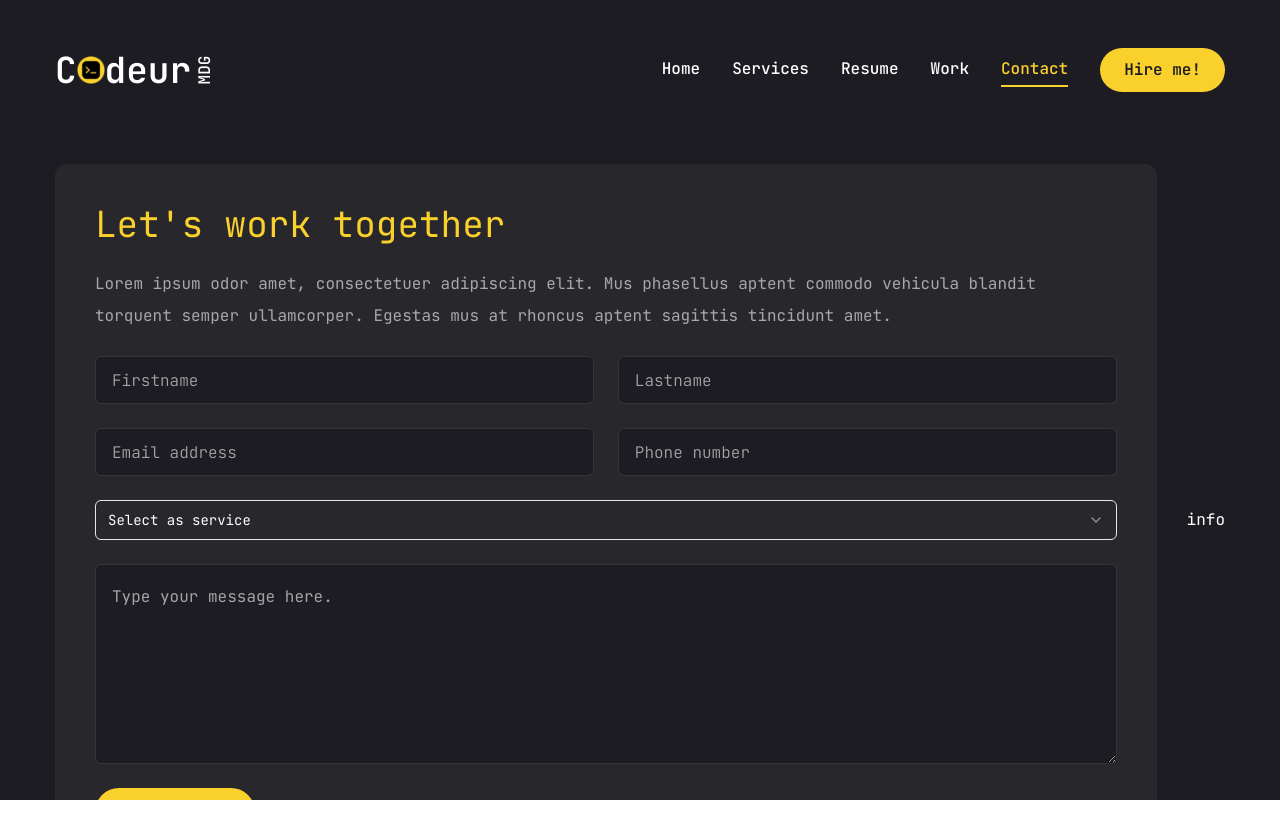
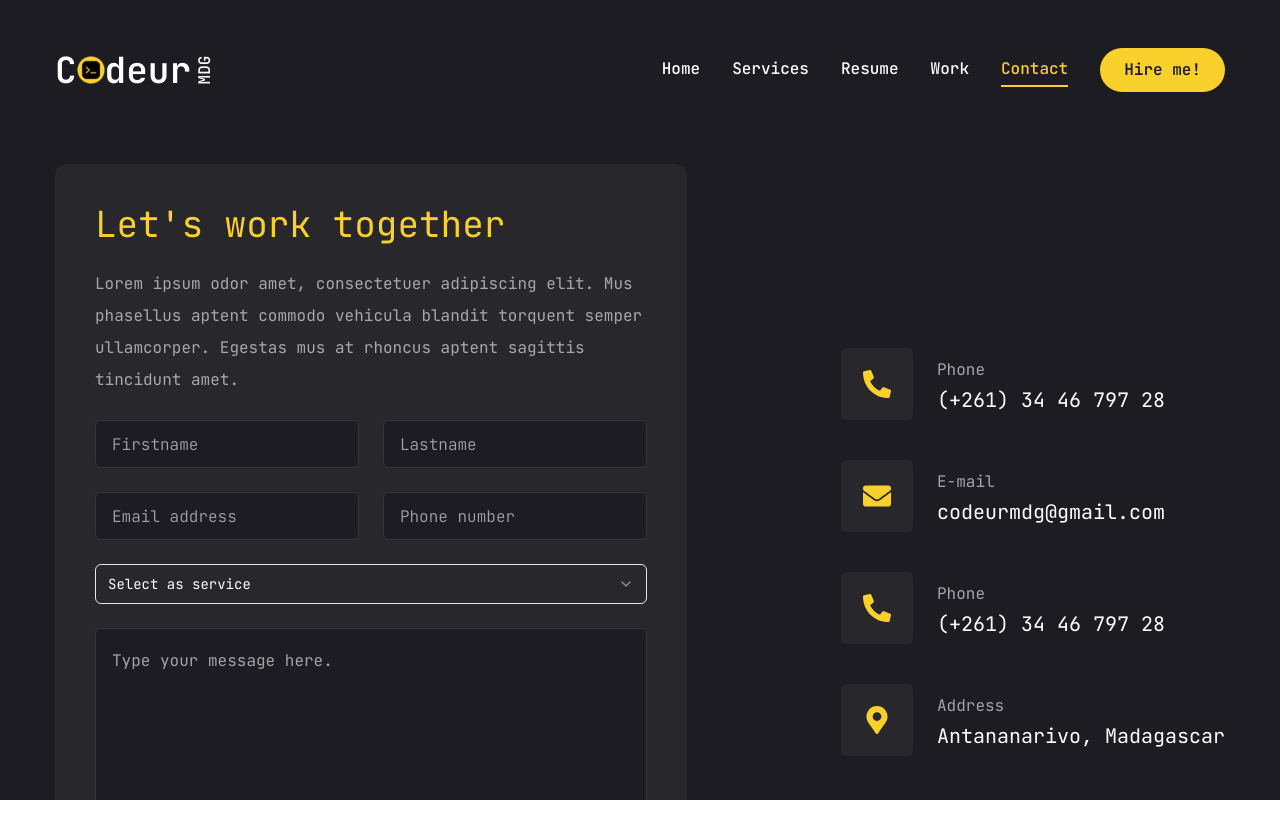
Before and after one commit to codeurMDG/codeur-portfolio, a Next.js app: page /contact in a window 1280 px wide. Shown: the top 838 px of the page. Built offline with nearby package versions, Linux system fonts and the light colour scheme.

Commit message:
Feat: add info components in contact page

```diff
--- a/app/contact/page.jsx
+++ b/app/contact/page.jsx
@@ -28,7 +28,7 @@
 			<div className="container mx-auto">
 				<div className="flex flex-col xl:flex-row gap-[30px]">
 					{/* form */}
-					<div className="xl:h-[54%] order-2 xl:order-none">
+					<div className="xl:w-[54%] order-2 xl:order-none">
 						<form className="flex flex-col gap-6 p-10 bg-[#27272c] rounded-xl">
 							<h3 className="text-4xl text-accent">Let&apos;s work together</h3>
 							<p className="text-white/60">Lorem ipsum odor amet, consectetuer adipiscing elit. Mus phasellus aptent commodo vehicula blandit torquent semper ullamcorper. Egestas mus at rhoncus aptent sagittis tincidunt amet.</p>
@@ -48,7 +48,7 @@
 									<SelectGroup>
 										<SelectLabel>Select a service</SelectLabel>
 										<SelectItem value="front">Frontend </SelectItem>
-										<SelectItem value="wordpress">Wordpress development</SelectItem>
+										<SelectItem value="wordpress">Wordpress</SelectItem>
 										<SelectItem value="seo">SEO</SelectItem>
 									</SelectGroup>
 								</SelectContent>
@@ -61,7 +61,19 @@
 					</div>
 					{/* info */}
 					<div className="flex-1 flex items-center xl:justify-end order-1 xl:order-none mb-8 xl:mb-0">
-						info
+						<ul className="flex flex-col gap-10">
+							{info.map((item, index) => {
+								return <li key={index} className="flex items-center gap-6">
+									<div className="w-[52px] h-[52px] xl:w-[72px] xl:h-[72px] bg-[#27272c] text-accent rounded-md flex items-center justify-center">
+										<div className="text-[28px]">{item.icon}</div>
+									</div>
+									<div className="flex-1">
+										<p className="text-white/60">{item.title}</p>
+										<h3 className="text-xl">{item.description}</h3>
+									</div>
+								</li>
+							})}
+						</ul>
 					</div>
 				</div>
 			</div>
```
